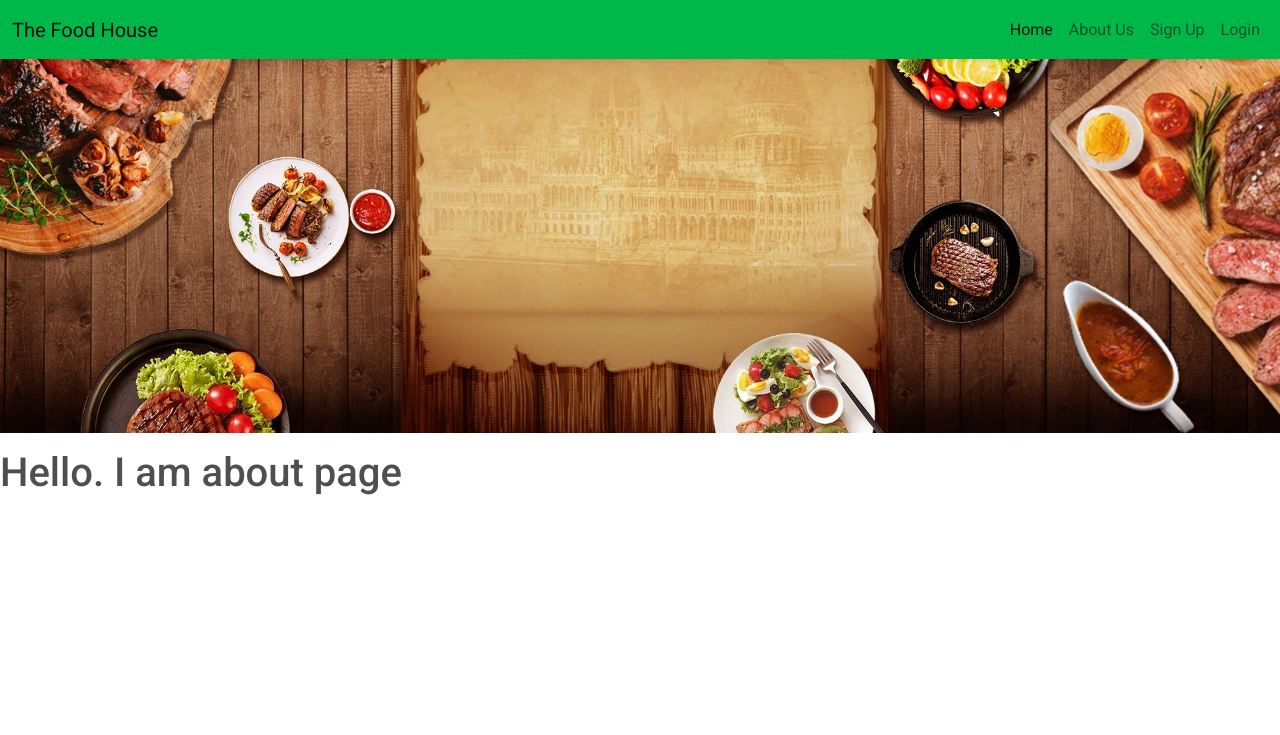
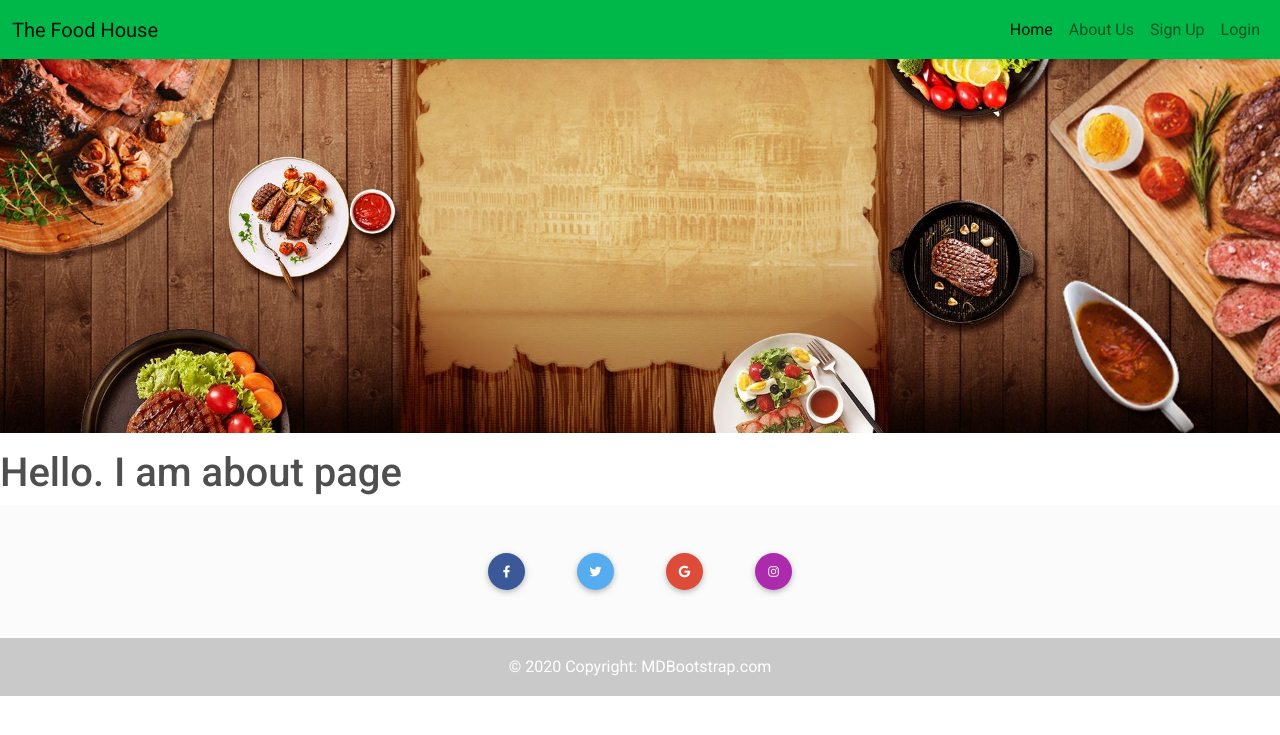
Before and after one commit to johnnyferns14/milestone-project-3-recipe, a Flask app: page /about in a window 1280 px wide. Shown: the top 735 px of the page. Run offline with Flask 2, Linux system fonts and the light colour scheme; some libraries are stand-ins or nearby versions.

Commit message:
created a footer for the base page

```diff
--- a/templates/base.html
+++ b/templates/base.html
@@ -95,6 +95,39 @@
 
     {% endblock content %}
 
+    <footer class="bg-light text-center text-white">
+        <!-- Grid container -->
+        <div class="container p-4 pb-0">
+            <!-- Section: Social media -->
+            <section class="mb-4">
+                <!-- Facebook -->
+                <a class="btn btn-primary btn-floating m-4" style="background-color: #3b5998;" href="#!"
+                    role="button"><i class="fab fa-facebook-f"></i></a>
+
+                <!-- Twitter -->
+                <a class="btn btn-primary btn-floating m-4" style="background-color: #55acee;" href="#!"
+                    role="button"><i class="fab fa-twitter"></i></a>
+
+                <!-- Google -->
+                <a class="btn btn-primary btn-floating m-4" style="background-color: #dd4b39;" href="#!"
+                    role="button"><i class="fab fa-google"></i></a>
+
+                <!-- Instagram -->
+                <a class="btn btn-primary btn-floating m-4" style="background-color: #ac2bac;" href="#!"
+                    role="button"><i class="fab fa-instagram"></i></a>
+            </section>
+            <!-- Section: Social media -->
+        </div>
+        <!-- Grid container -->
+
+        <!-- Copyright -->
+        <div class="text-center p-3" style="background-color: rgba(0, 0, 0, 0.2);">
+            © 2020 Copyright:
+            <a class="text-white" href="https://mdbootstrap.com/">MDBootstrap.com</a>
+        </div>
+        <!-- Copyright -->
+    </footer>
+
 
     <script type="text/javascript" src="https://cdnjs.cloudflare.com/ajax/libs/mdb-ui-kit/3.3.0/mdb.min.js">
     </script>
```
Lines whose indentation alone changed are shown as unchanged.
